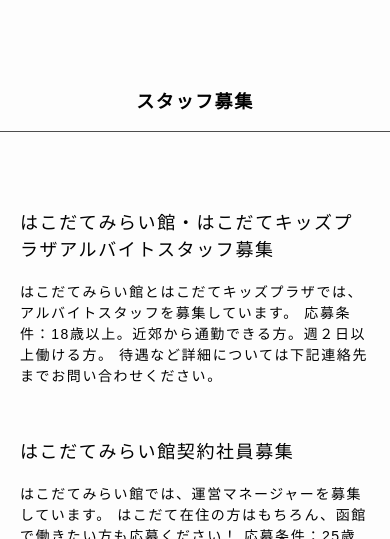
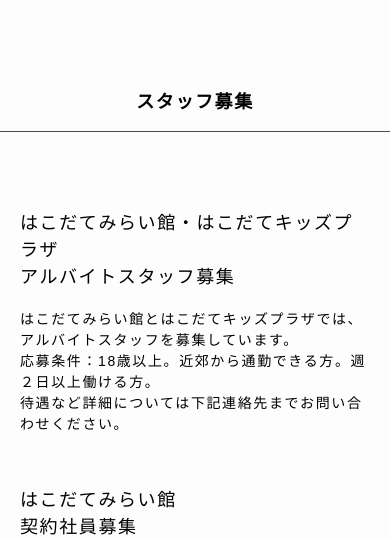
Before and after one commit to YngLab/MProjectPreSite, a PHP site: page / in a window 390 px wide. Shown: the part 5961-6500 px from the top of the page. Run offline with PHP 8.4, Linux system fonts and the light colour scheme.

Commit message:
文言調整

```diff
--- a/css/layout/_main.scss
+++ b/css/layout/_main.scss
@@ -270,9 +270,6 @@
   @media #{$small} {
     margin: 10px 0;
     padding: 0 20px;
-    br{
-      display: none;
-    }
   }
 }
 
--- a/css/style.css
+++ b/css/style.css
@@ -968,9 +968,6 @@
     margin: 10px 0;
     padding: 0 20px;
   }
-  .recruit_2colomn br {
-    display: none;
-  }
 }
 
 .recruit_title {
--- a/index.html
+++ b/index.html
@@ -217,7 +217,7 @@
   <div class="recruit_2colomn">
     <h3 class="recruit_title">はこだてみらい館・はこだてキッズプラザ<br>アルバイトスタッフ募集</h3>
     <p class="recruit_info">
-      はこだてみらい館とはこだてキッズプラザでは、<br>
+      はこだてみらい館とはこだてキッズプラザでは、<br class="g-pcOnly">
       アルバイトスタッフを募集しています。<br>
       応募条件：18歳以上。近郊から通勤できる方。週２日以上働ける方。<br>
       待遇など詳細については下記連絡先までお問い合わせください。
@@ -228,7 +228,7 @@
     <p class="recruit_info">
       はこだてみらい館では、運営マネージャーを募集しています。<br>
       はこだて在住の方はもちろん、函館で働きたい方も応募ください！<br>
-      応募条件：25歳以上。近郊から通勤できる方。施設運営の経験がある方優遇。<br>
+      応募条件：25歳以上。近郊から通勤できる方。<span class="g-pcOnly"><br>　　　　　</span>施設運営の経験がある方優遇。<br>
       待遇など詳細については下記連絡先までお問い合わせください。
     </p>
   </div>
```
